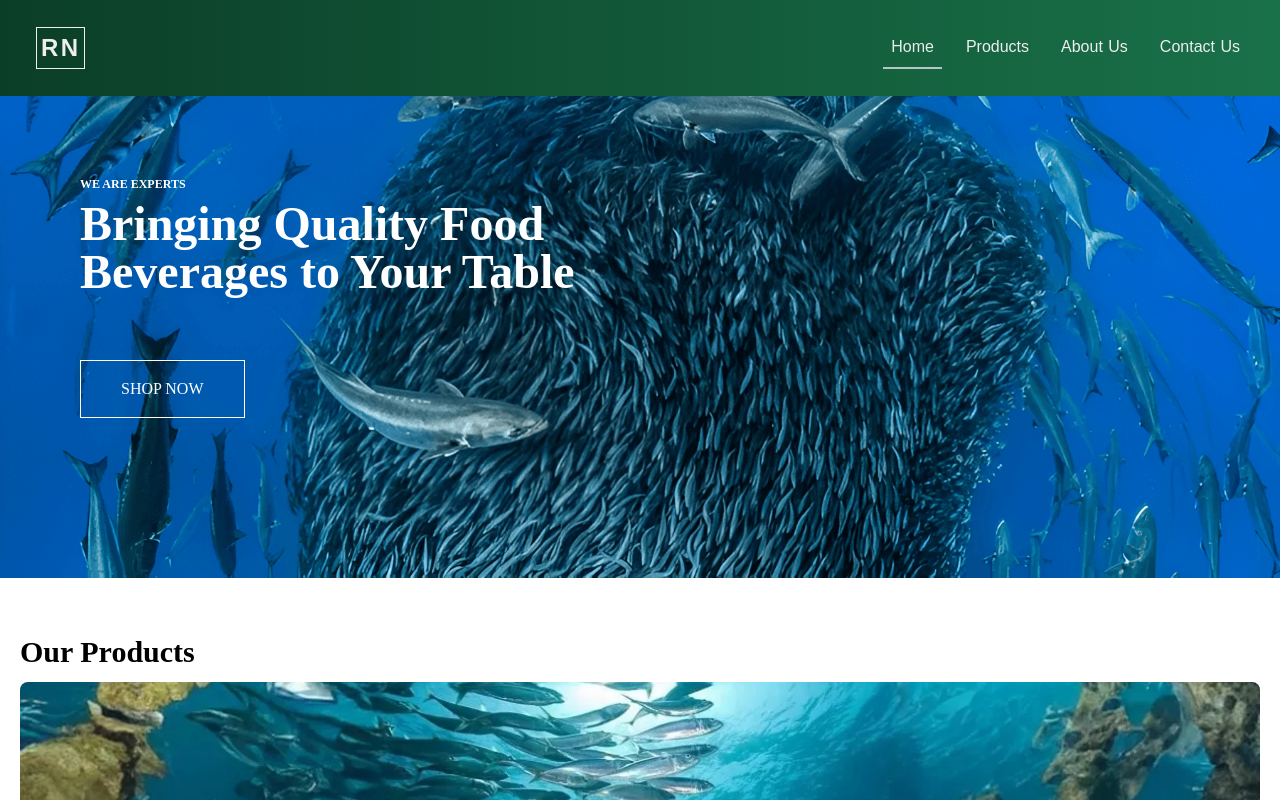
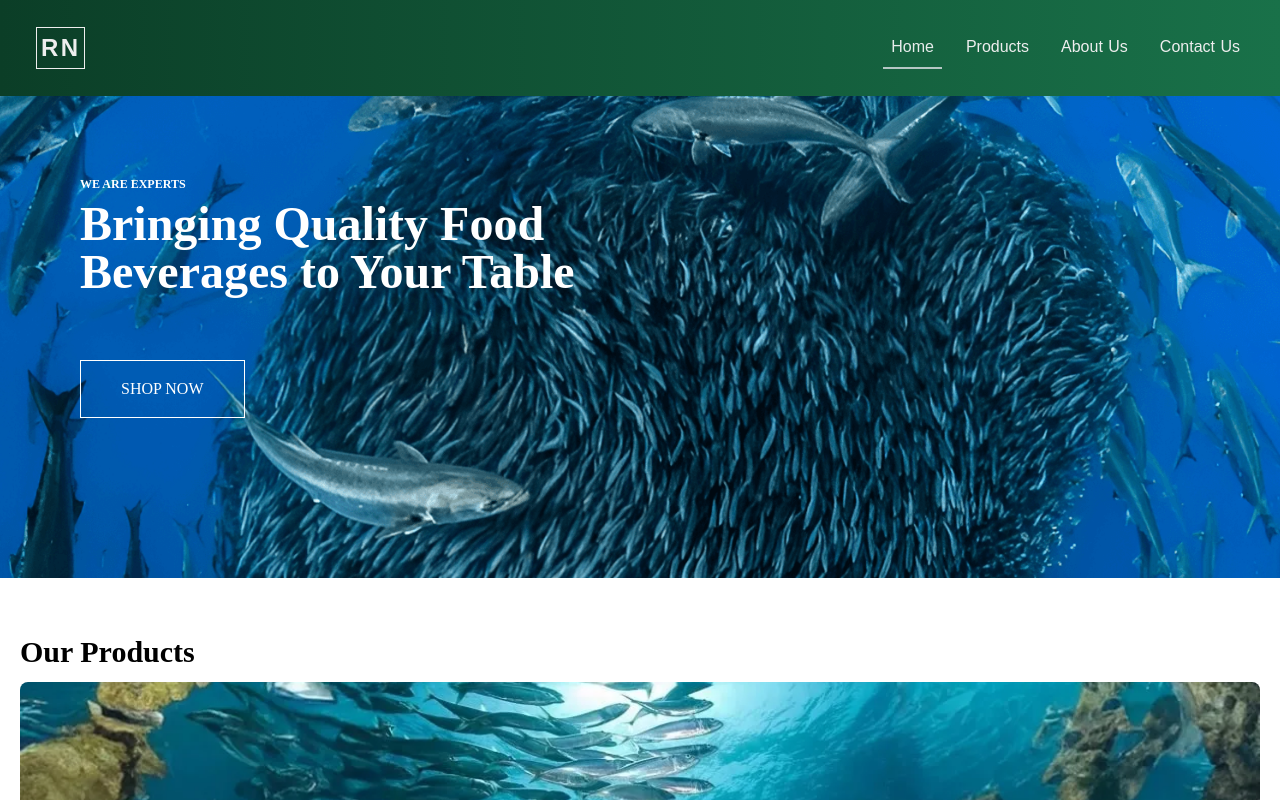
Before and after one commit to ooohap/rn, a React (Vite) app: page / in a window 1280 px wide. Shown: the top 800 px of the page. Built offline with nearby package versions, Linux system fonts and the light colour scheme; what tailwindcss-animated would draw is missing.

Commit message:
changing hero pic
changing hero pic

```diff
--- a/src/components/home/Section1.jsx
+++ b/src/components/home/Section1.jsx
@@ -6,7 +6,7 @@ export default function Section1() {
       id="hero"
       className="relative h-full overflow-hidden bg-cover bg-bottom pb-20 "
       style={{
-        backgroundImage: `url('/assets/home/hero.png')`, // Add a gradient overlay with opacity
+        backgroundImage: `url('/assets/home/hero-cut.png')`, // Add a gradient overlay with opacity
 
         backgroundAttachment: "fixed", // Fix the background image
       }}
```
Also changed, not shown: public/assets/home/hero-cut.png (added).
